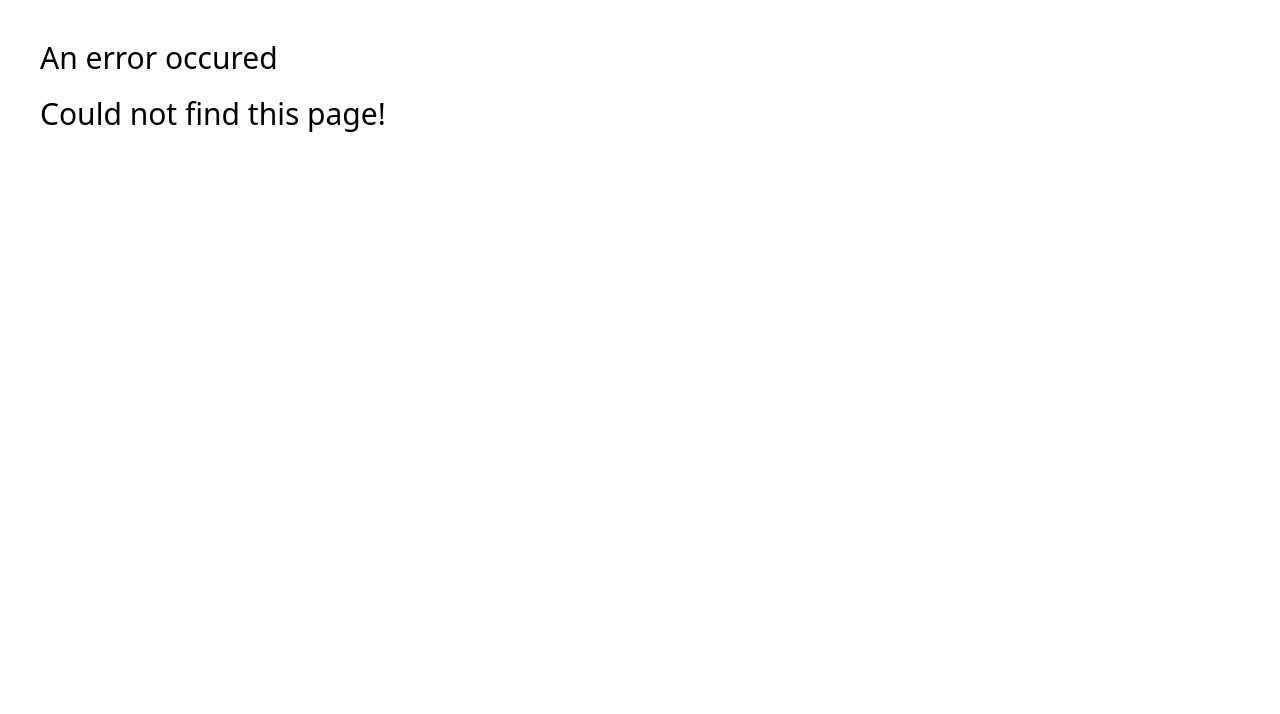
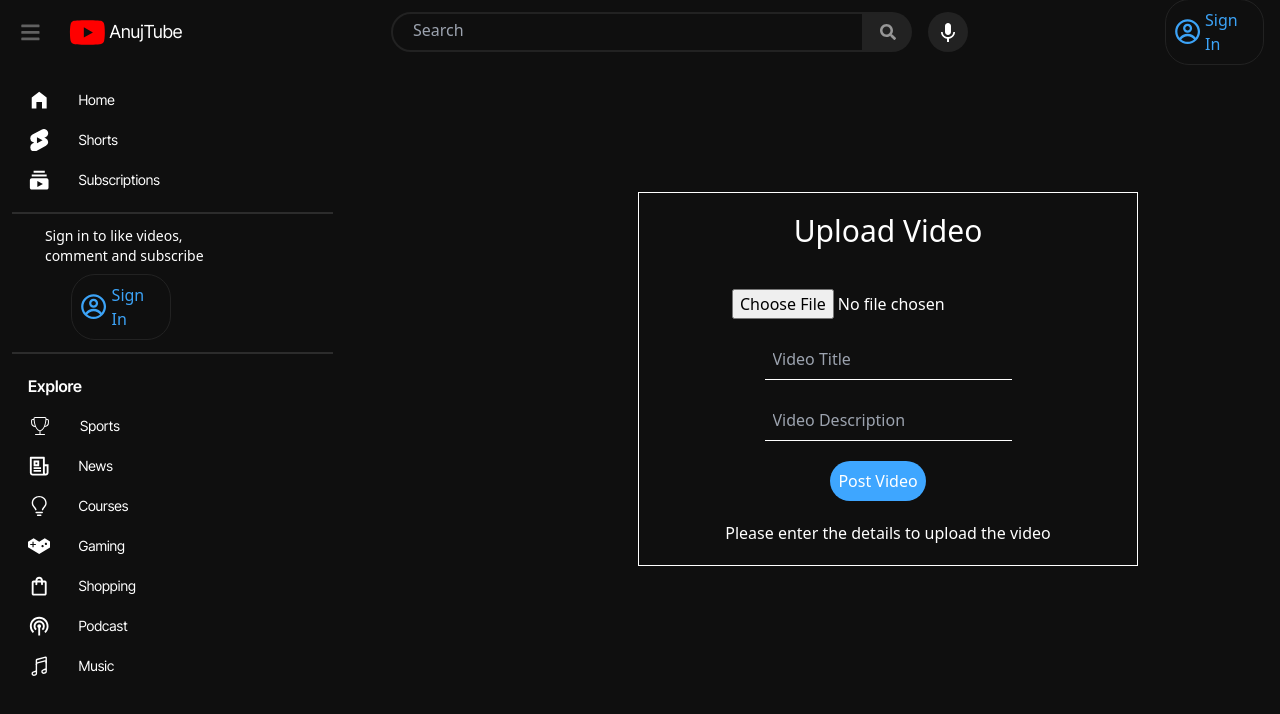
Before and after one commit to Raltoos/YoutubeClone, a React (Vite) app: page /upload in a window 1280 px wide. Shown: the top 714 px of the page. Built offline with nearby package versions, Linux system fonts and the light colour scheme.

Commit message:
AnujTube v1.0

```diff
--- a/src/App.jsx
+++ b/src/App.jsx
@@ -9,6 +9,7 @@ import ErrorPage from "./pages/Error.jsx";
 import SearchPage from "./pages/Search.jsx";
 import ChannelPage from "./pages/Channel.jsx";
 import SubscriptionsPage from "./pages/Subscriptions.jsx";
+import UploadPage from "./pages/Upload.jsx";
 
 export default function App() {
   const router = createBrowserRouter([
@@ -20,6 +21,7 @@ export default function App() {
         { path: "/search", element: <SearchPage /> },
         { path: "/channel/:id", element: <ChannelPage /> },
         { path: "/subscriptions", element: <SubscriptionsPage /> },
+        { path: "/upload", element: <UploadPage /> },
       ],
     },
   ]);
--- a/src/components/AppContent.jsx
+++ b/src/components/AppContent.jsx
@@ -29,8 +29,6 @@ export default function AppContent({ handleToggleSideBar, isSideBarOpen }) {
 
   return (
     <div className="w-screen h-screen bg-[#0f0f0f] font-sans flex flex-col overflow-hidden">
-      <Header handleToggle={handleToggleSideBar} />
-      <div className="h-screen">
         <div className="flex">
           {isSideBarOpen ? (
             <SideBar handleExploreClick={handleExploreClick} handleLoadingBar={handleLoadingBar}/>
@@ -43,7 +41,6 @@ export default function AppContent({ handleToggleSideBar, isSideBarOpen }) {
             setProgress={setProgress}
           />
         </div>
-      </div>
     </div>
   );
 }
--- a/src/components/Header/Header.jsx
+++ b/src/components/Header/Header.jsx
@@ -1,5 +1,5 @@
 /* eslint-disable react/prop-types */
-import { useContext, useState } from "react";
+import { useContext, useState, useEffect } from "react";
 import { useGoogleLogin } from "@react-oauth/google";
 import axios from "axios";
 import { FaBars, FaYoutube } from "react-icons/fa";
@@ -14,6 +14,7 @@ export default function Header({ handleToggle }) {
   const [open, setOpen] = useState(false);
   const [profile, setProfile] = useState(null);
   const { user, setUser } = useContext(UserAuthContext);
+  const navigate = useNavigate();
 
   const login = useGoogleLogin({
     onSuccess: (response) => {
@@ -38,23 +39,34 @@ export default function Header({ handleToggle }) {
         }
       );
 
-      setProfile(response.data);
+      const profileData = response.data;
+      setProfile(profileData);
+
+      // Store profile picture in local storage
+      localStorage.setItem("profilePicture", profileData.picture);
     } catch (error) {
       console.error("Error fetching profile info:", error);
     }
   };
 
-  if (user) {
-    fetchProfileInfo(user).catch((error) => {
-      console.error("Failed to fetch profile info:", error);
-    });
-  }
+  useEffect(() => {
+    if (user) {
+      fetchProfileInfo(user).catch((error) => {
+        console.error("Failed to fetch profile info:", error);
+      });
+    } else {
+      // Check local storage for profile picture
+      const storedPicture = localStorage.getItem("profilePicture");
+      if (storedPicture) {
+        setProfile((prevProfile) => ({ ...prevProfile, picture: storedPicture }));
+      }
+    }
+  }, [user]);
 
   function handleSignOut() {
     setUser(null);
+    localStorage.removeItem("profilePicture"); // Remove profile picture from local storage on sign out
   }
-
-  const navigate = useNavigate();
 
   function handleClick() {
     navigate("../");
@@ -92,7 +104,7 @@ export default function Header({ handleToggle }) {
             className="w-8 rounded h-full cursor-pointer"
             onClick={() => setOpen((prev) => !prev)}
           >
-            <img src={profile.picture} className="object-cover rounded-full" />
+            <img src={profile.picture} className="object-cover rounded-full" alt="Profile" />
             {open && (
               <div className="absolute top-0 right-[60px] mt-2 w-52 bg-[#282828] border border-gray-300 rounded shadow-lg z-10 text-white">
                 <p className="p-2 hover:bg-[#45454568] cursor-pointer">
--- /dev/null
+++ b/src/components/UploadVideo.jsx
@@ -0,0 +1,99 @@
+import { useContext, useState } from "react";
+import axios from "axios";
+import { UserAuthContext } from "../store/Auth/user-auth-context";
+
+const UploadVideo = () => {
+  const { user } = useContext(UserAuthContext);
+  const [uploaded, setUploaded] = useState("Please enter the details to upload the video");
+
+  const [videoFile, setVideoFile] = useState(null);
+  const [title, setTitle] = useState("");
+  const [description, setDescription] = useState("");
+
+  const handleFileChange = (e) => {
+    setVideoFile(e.target.files[0]);
+  };
+
+  const handleTitleChange = (e) => {
+    setTitle(e.target.value);
+  };
+
+  const handleDescriptionChange = (e) => {
+    setDescription(e.target.value);
+  };
+
+  const handleUpload = async () => {
+    setUploaded("Uploading.....");
+
+    if (!videoFile || !user) return;
+
+    try {
+      setUploaded(false);
+      const metadata = {
+        snippet: {
+          title: title,
+          description: description,
+        },
+        status: {
+          privacyStatus: "public",
+        },
+      };
+
+      const uploadUrl =
+        "https://www.googleapis.com/upload/youtube/v3/videos?uploadType=resumable&part=snippet,status";
+      const response = await axios.post(uploadUrl, metadata, {
+        headers: {
+          Authorization: `Bearer ${user}`,
+          "Content-Type": "application/json; charset=utf-8",
+        },
+      });
+
+      const uploadUrlResumable = response.headers["location"];
+
+      const videoUploadResponse = await axios.put(
+        uploadUrlResumable,
+        videoFile,
+        {
+          headers: {
+            Authorization: `Bearer ${user}`,
+            "Content-Type": videoFile.type,
+            "Content-Length": videoFile.size,
+          },
+        }
+      );
+
+      setUploaded("Video Uploaded Successfully!... it may take some time to reflect on the channel");
+      console.log("Upload complete:", videoUploadResponse.data);
+    } catch (error) {
+      console.error("Error uploading video:", error);
+    }
+  };
+
+  return (
+    <div className="ml-72 mt-32 w-[500px] py-5 flex flex-col text-white gap-5 items-center border border-white">
+      <h1 className="text-3xl mb-5">Upload Video</h1>
+      <input type="file" onChange={handleFileChange} />
+      <input
+        type="text"
+        value={title}
+        onChange={handleTitleChange}
+        placeholder="Video Title"
+        className="bg-inherit p-2 focus:outline-none border-b border-b-white"
+      />
+      <input
+        type="text"
+        value={description}
+        onChange={handleDescriptionChange}
+        placeholder="Video Description"
+        className="bg-inherit p-2 focus:outline-none border-b border-b-white"
+      />
+      <div className="mr-5 bg-[#3EA6FF] p-2 rounded-3xl">
+        <button onClick={handleUpload}>Post Video</button>
+      </div>
+
+      <p>{uploaded}</p>
+    </div>
+  );
+};
+
+export default UploadVideo;
--- a/src/components/VideoPlayerPage/VideoDescription.jsx
+++ b/src/components/VideoPlayerPage/VideoDescription.jsx
@@ -7,6 +7,7 @@ import { AiOutlineLike, AiOutlineDislike } from "react-icons/ai";
 import { RiShareForwardLine } from "react-icons/ri";
 import { GoDownload } from "react-icons/go";
 import { BsThreeDots } from "react-icons/bs";
+import { NavLink } from "react-router-dom";
 import { UserAuthContext } from "../../store/Auth/user-auth-context";
 
 const VideoDescription = ({ videoId, channelId, videoDate }) => {
@@ -140,12 +141,14 @@ const VideoDescription = ({ videoId, channelId, videoDate }) => {
               alt="channel logo"
               className="w-10 h-10 rounded-full"
             />
+            <NavLink to={`/channel/${channelId}`}>
               <div className="w-40 flex flex-col">
                 <h3 className="text-sm">{backEndData.channelInfo.title}</h3>
                 <h4 className="text-xs font-innterTight">
                   {backEndData.channelInfo.subscriberCount} subscribers
                 </h4>
               </div>
+            </NavLink>
             <button className="ml-4 px-3 bg-white text-sm text-black rounded-3xl">
               Subscribe
             </button>
--- a/src/pages/Home.jsx
+++ b/src/pages/Home.jsx
@@ -1,5 +1,6 @@
 import { useState } from "react";
 import AppContent from "../components/AppContent";
+import Header from "../components/Header/Header";
 
 const HomePage = () => {
   const [isSideBarOpen, setIsSideBarOpen] = useState(true);
@@ -8,7 +9,8 @@ const HomePage = () => {
     setIsSideBarOpen((prev) => !prev);
   }
   return (
-    <div>
+    <div className="w-screen h-screen overflow-x-hidden">
+      <Header handleToggle={handleToggleSideBar} />
       <AppContent
         handleToggleSideBar={handleToggleSideBar}
         isSideBarOpen={isSideBarOpen}
--- /dev/null
+++ b/src/pages/Upload.jsx
@@ -0,0 +1,19 @@
+import UploadVideo from "../components/UploadVideo";
+import Header from "../components/Header/Header";
+import SideBar from "../components/Sidebar/SideBar";
+
+const UploadPage = () => {
+  return (
+    <div className="w-screen h-screen bg-[#0f0f0f] font-sans flex flex-col overflow-hidden">
+      <Header className="sticky top-0 z-10" />
+      <div className="flex-1 flex overflow-hidden">
+        <SideBar className="flex-shrink-0" />
+        <div className="">
+          <UploadVideo />
+        </div>
+      </div>
+    </div>
+  );
+};
+
+export default UploadPage;
```
Lines whose indentation alone changed are shown as unchanged.
